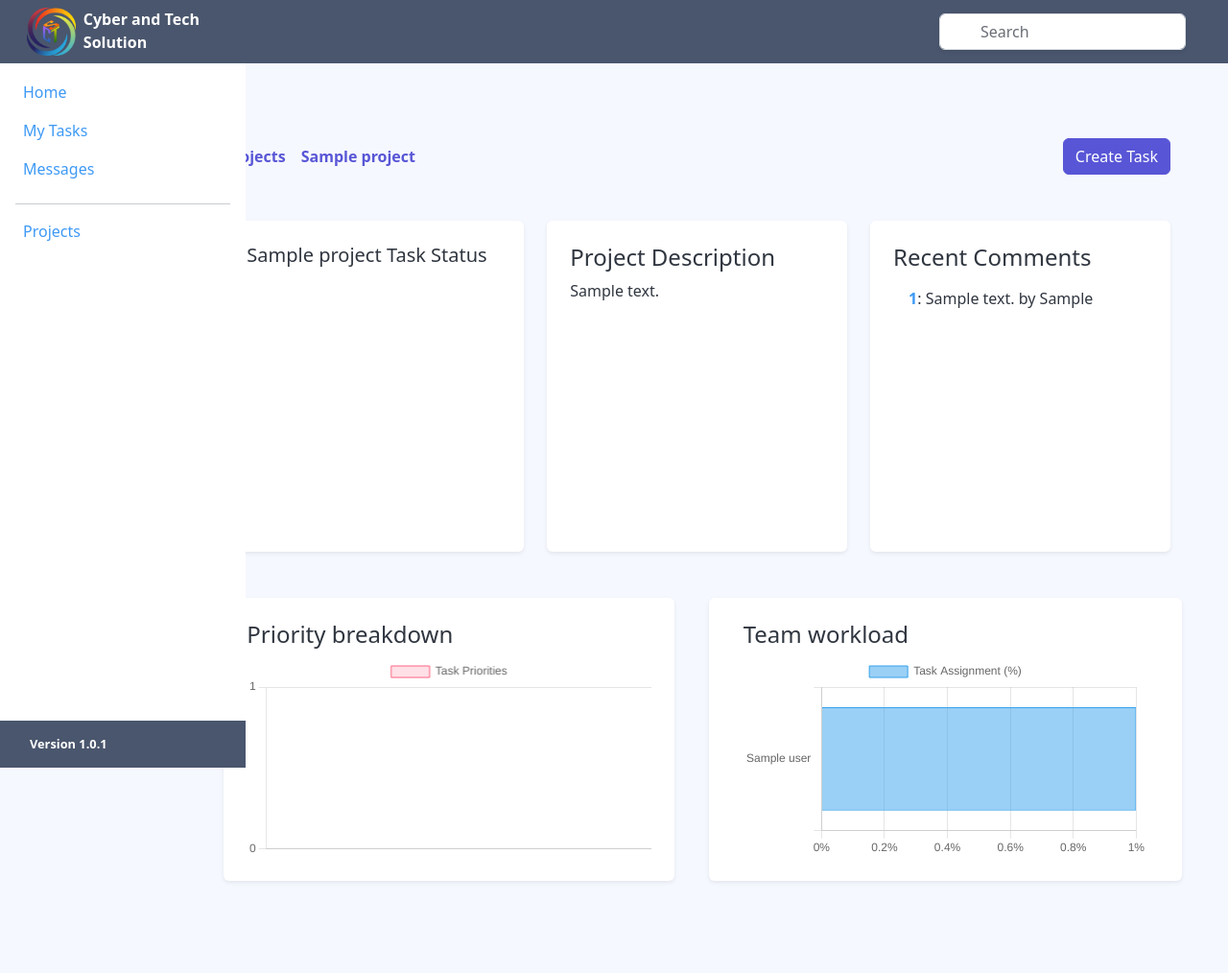
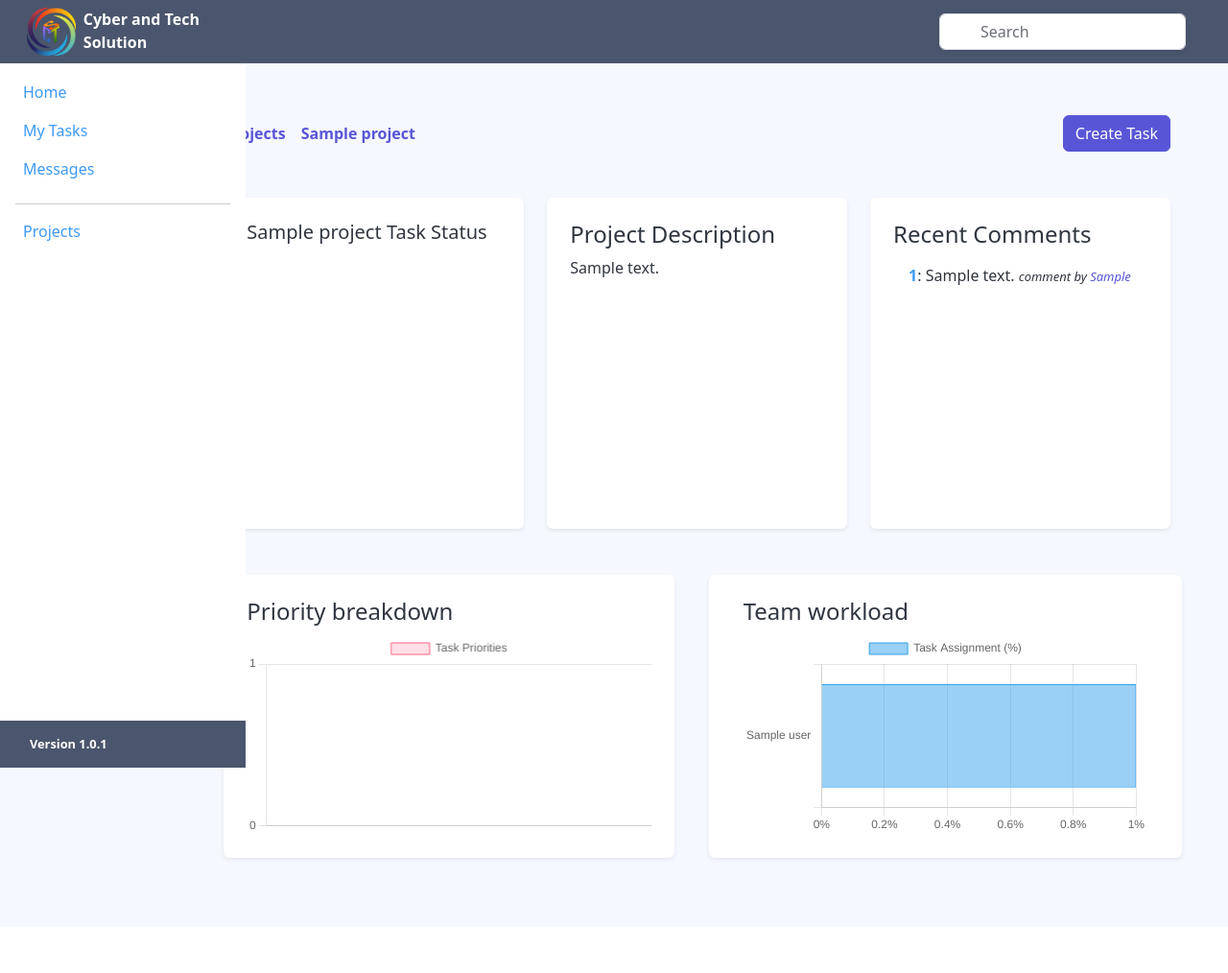
Before and after one commit to raisulisrahat/project_management_system, a Django app: template templates/projects/summery.html in a window 1280 px wide. Shown: the whole page at 96% size. After the commit the page ends 898 px from the top, so only its background shows below. Run offline with Django 5.2, Linux system fonts and the light colour scheme; the template is opened without the code that fills it: most values are stand-ins (such as "Sample title", 1, 10 or a date in 2020); a map, chart or similar area stays blank; some libraries are stand-ins or nearby versions.

Commit message:
update comment feature in summery pages

```diff
--- a/templates/projects/summery.html
+++ b/templates/projects/summery.html
@@ -3,7 +3,7 @@
 
 {% block content %}
 <div class="container container-fluid">
-    <div class="my-5">
+    <div class="my-4">
         <div class="d-flex justify-content-sm-between">
             <div class="d-flex align-items-center justify-content-sm-start gap-2 my-5">
                 <a href="{% url 'projects' %}" class="text-decoration-none fw-semibold">Projects</a>
@@ -57,9 +57,9 @@
                     <h4>Recent Comments</h4>
                     <ul class="list-group list-group-flush">
                         {% for task in project.tasks.all %}
-                            {% for comment in task.comments %}
-                                <li class="list-group-item">
-                                    <span class="fw-semibold" style="color: #3d99f5">{{ task.unique_id }}</span>: {{ comment.comment }} by {{ comment.user.first_name }}
+                            {% for comment in task.comments.all %}
+                                <span class="list-group-item">
+                                <span class="fw-semibold" style="color: #3d99f5">{{ task.unique_id }}</span>: {{ comment.comment }} <span style="font-size: 13px; font-style: italic;">comment by <a href="#" class="text-primary text-decoration-none">{{ comment.user.first_name }}</a></span>
                                 </li>
                             {% endfor %}
                         {% endfor %}
```
